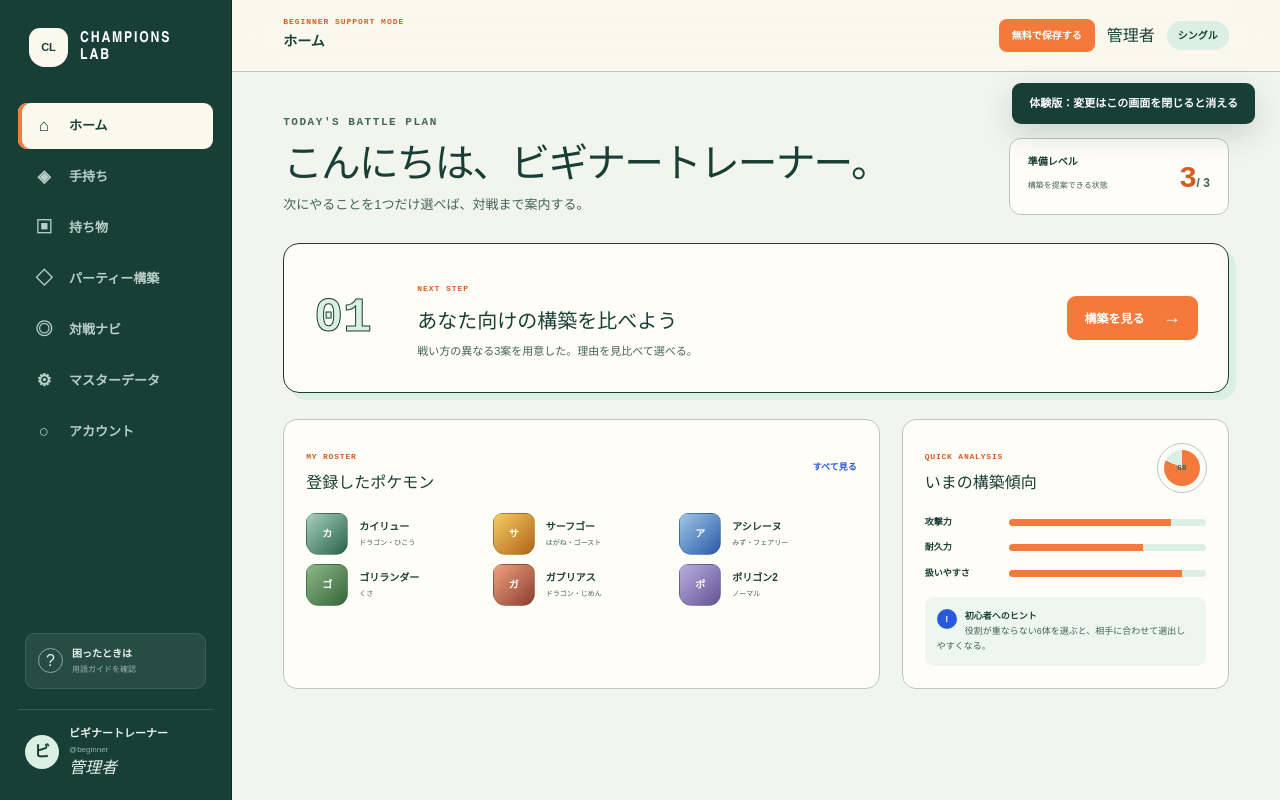
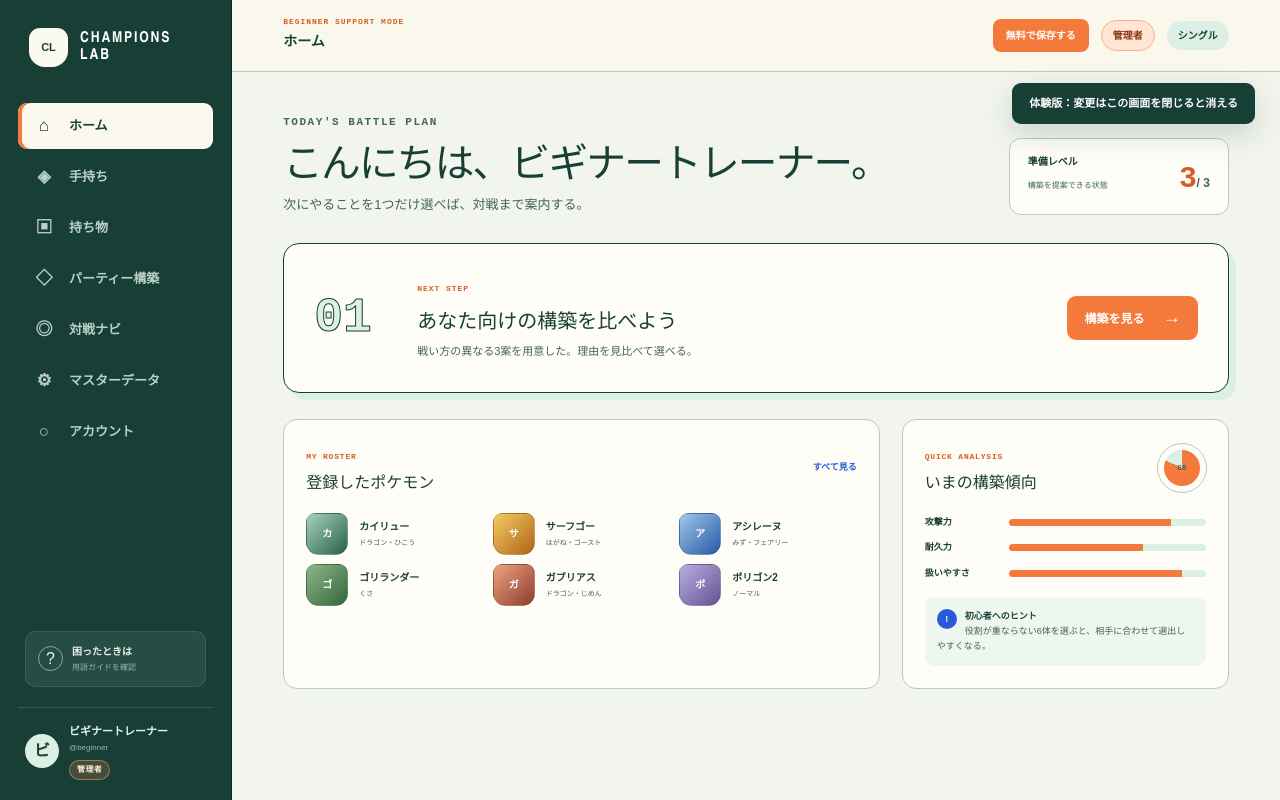
Before and after one commit to rihib/pokemon, a Next.js app: page /demo in a window 1280 px wide. Built offline with nearby package versions, Linux system fonts and the light colour scheme.

Commit message:
Style administrator status badges

```diff
--- a/app/globals.css
+++ b/app/globals.css
@@ -235,6 +235,10 @@ footer small { grid-column: 1 / -1; color: var(--ink-soft); font-size: 10px; }
 .profile-mini > span { width: 34px; height: 34px; display: grid; place-items: center; flex: 0 0 auto; color: var(--ink); background: var(--mint); border-radius: 50%; font-weight: 900; }
 .profile-mini strong, .profile-mini small { display: block; max-width: 130px; overflow: hidden; text-overflow: ellipsis; white-space: nowrap; }
 .profile-mini strong { font-size: 11px; }.profile-mini small { margin-top: 3px; color: #9ab4ac; font-size: 8px; }
+.admin-badge {
+  width: fit-content; display: block; margin-top: 6px; padding: 3px 7px; color: #fff3df; background: rgba(244,122,60,.22);
+  border: 1px solid rgba(255,189,145,.42); border-radius: 999px; font-size: 8px; font-style: normal; font-weight: 900; letter-spacing: .05em;
+}
 .app-main { min-width: 0; }
 .app-top {
   height: 72px; position: sticky; top: 0; z-index: 30; display: flex; align-items: center; justify-content: space-between;
@@ -243,6 +247,10 @@ footer small { grid-column: 1 / -1; color: var(--ink-soft); font-size: 10px; }
 .app-top > div:first-of-type p { margin: 0 0 3px; color: var(--orange-dark); font: 800 8px/1 monospace; letter-spacing: .12em; }
 .app-top > div:first-of-type strong { font-size: 14px; }
 .top-actions { display: flex; align-items: center; gap: 12px; }
+.admin-status {
+  padding: 7px 11px; color: #8a3514; background: #ffe5d2; border: 1px solid #f2b184;
+  border-radius: 999px; font-size: 10px; font-weight: 900;
+}
 .format-pill { padding: 7px 11px; color: var(--ink); background: var(--mint); border-radius: 999px; font-size: 10px; font-weight: 800; }
 .small-primary { padding: 9px 13px; color: white; background: var(--orange); border-radius: 8px; font-size: 10px; font-weight: 800; }
 .menu-button { display: none; }
@@ -343,6 +351,11 @@ footer small { grid-column: 1 / -1; color: var(--ink-soft); font-size: 10px; }
 .admin-tabs { display: flex; gap: 6px; margin-bottom: 16px; overflow-x: auto; }.admin-tabs button { min-width: 110px; padding: 11px; color: var(--ink); background: var(--mint-soft); border: 1px solid transparent; border-radius: 8px; font-size: 10px; font-weight: 800; cursor: pointer; }.admin-tabs button.active { color: white; background: var(--ink); }.admin-tabs span { margin-left: 6px; opacity: .6; }
 .master-table { border: 1px solid var(--line); border-radius: 13px; overflow: hidden; background: var(--white); }.master-head, .master-table article { display: grid; grid-template-columns: 1fr .8fr 2fr 100px; gap: 15px; align-items: center; padding: 12px 17px; }.master-head { color: var(--ink-soft); background: var(--mint-soft); font-size: 8px; font-weight: 800; }.master-table article { min-height: 61px; border-top: 1px solid #dde5df; }.master-table article strong { font-size: 11px; }.master-table article > span, .master-table article > p { margin: 0; color: var(--ink-soft); font-size: 8px; line-height: 1.6; }
 .settings-grid { display: grid; grid-template-columns: 1fr 1fr; gap: 18px; }.settings-card, .danger-zone { padding: 22px; }.settings-card h2, .danger-zone h2 { margin: 0 0 18px; font-size: 16px; }.settings-card > p, .danger-zone p { color: var(--ink-soft); font-size: 9px; line-height: 1.7; }.settings-card > label { display: block; margin-bottom: 13px; font-size: 9px; font-weight: 800; }.settings-card input { width: 100%; margin-top: 6px; padding: 11px; border: 1px solid var(--line); border-radius: 7px; background: white; font-size: 10px; }.settings-card input:disabled { background: #eef1ec; color: #879690; }
+.settings-heading { min-height: 24px; display: flex; align-items: flex-start; justify-content: space-between; gap: 12px; margin-bottom: 18px; }
+.settings-heading h2 { margin: 0; }
+.role-status { padding: 5px 9px; border-radius: 999px; font-size: 8px; font-weight: 900; white-space: nowrap; }
+.role-status.admin { color: #8a3514; background: #ffe5d2; border: 1px solid #f2b184; }
+.role-status.user { color: var(--ink-soft); background: var(--mint); border: 1px solid var(--line); }
 .setting-style-list { display: grid; gap: 7px; }.setting-style-list button { display: grid; grid-template-columns: 23px 90px 1fr; align-items: center; gap: 8px; padding: 10px; text-align: left; color: var(--ink); background: var(--mint-soft); border: 1px solid transparent; border-radius: 8px; cursor: pointer; }.setting-style-list button.selected { border-color: var(--orange); background: #fff8ef; }.setting-style-list button > span { width: 21px; height: 21px; display: grid; place-items: center; color: white; background: var(--orange); border-radius: 50%; font-size: 8px; }.setting-style-list strong { font-size: 10px; }.setting-style-list small { color: var(--ink-soft); font-size: 8px; }
 .danger-zone { grid-column: 1 / -1; border-color: #dfb8b1; }.danger-zone a, .danger-zone button { display: inline-block; margin: 10px 10px 0 0; padding: 10px 14px; border-radius: 7px; font-size: 9px; font-weight: 800; }.danger-zone a { color: var(--ink); background: var(--mint); }.danger-button { color: white; background: #a94438; border: 0; cursor: pointer; }
 .empty-state { min-height: 320px; display: grid; place-content: center; justify-items: center; text-align: center; color: var(--ink-soft); background: var(--white); border: 1px dashed var(--line); border-radius: 13px; }.empty-state > span { width: 50px; height: 50px; display: grid; place-items: center; color: var(--ink); background: var(--mint); border-radius: 15px; font-size: 22px; }.empty-state h2 { margin: 16px 0 7px; color: var(--ink); font-size: 17px; }.empty-state p { max-width: 420px; margin: 0 0 16px; font-size: 10px; line-height: 1.8; }
```
